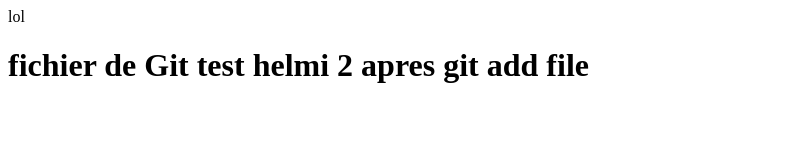
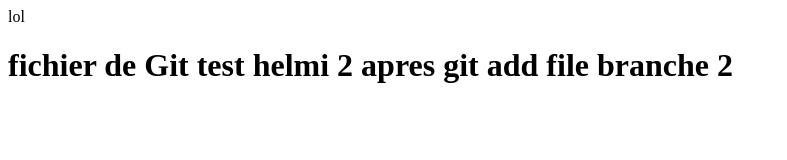
Before and after one commit to Helmitch/TestGit, a plain HTML site: page index.html in a window 1280 px wide. Shown: the whole page, without its empty margins (0-787 px from the left). Drawn offline with Linux system fonts and the light colour scheme.

Commit message:
branch 2

```diff
--- a/index.html
+++ b/index.html
@@ -1,6 +1,6 @@
 <html>
 <titre> lol </titre>
 <body>
-<h1>fichier de Git test helmi 2 apres git add file</h1>
+<h1>fichier de Git test helmi 2 apres git add file branche 2</h1>
 </body>
 </html>
```
